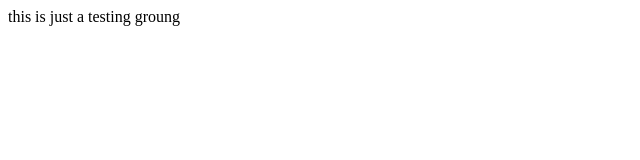
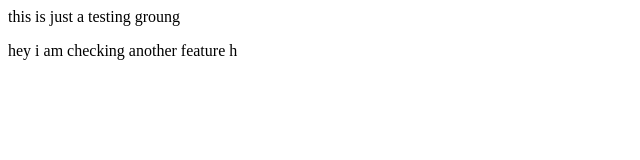
Before and after one commit to Khuld13/localrepo, a plain HTML site: page index.html in a window 1280 px wide. Shown: the whole page, without its empty margins (0-640 px from the left). Drawn offline with Linux system fonts and the light colour scheme.

Commit message:
adding a new feature

```diff
--- a/index.html
+++ b/index.html
@@ -1 +1,2 @@
 <p> this is just a testing groung </p>
+<p> hey i am checking another feature h</p>
```
